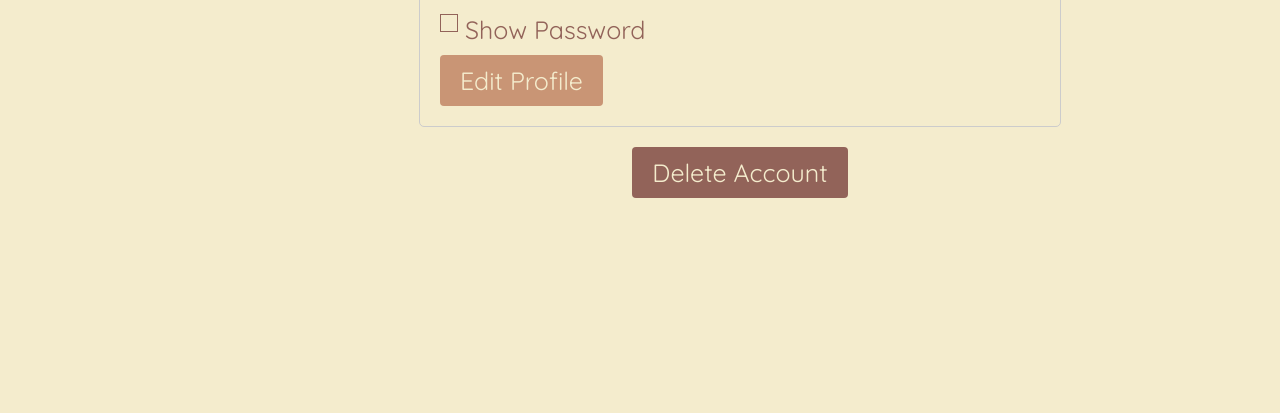
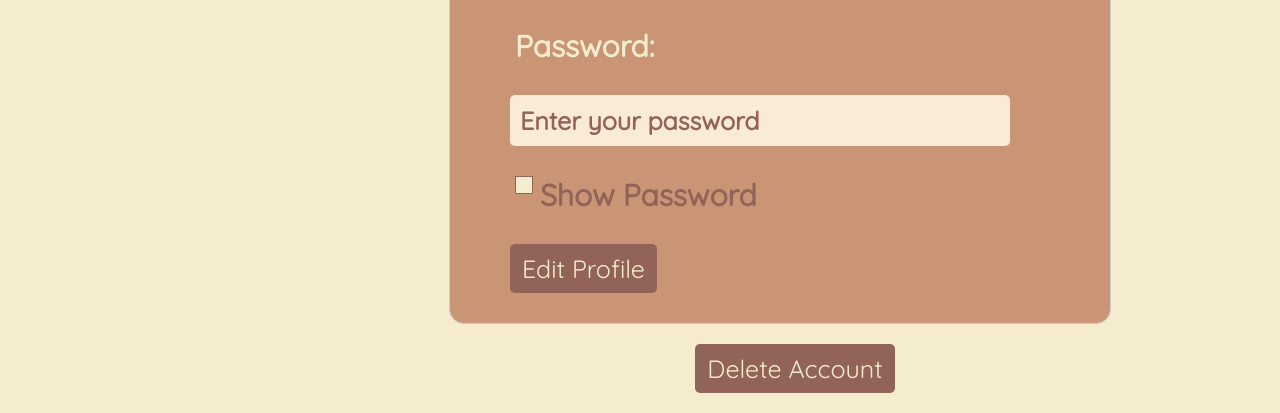
Before and after one commit to songgthu/geNiUS, a website: page frontend/html/profile.html in a window 1280 px wide. Shown: the part 456-869 px from the top of the page. Before the commit the page ends 816 px from the top, so only its background shows below. Drawn offline with nearby package versions, Linux system fonts and the light colour scheme.

```diff
--- a/frontend/styles/profile.css
+++ b/frontend/styles/profile.css
@@ -2,13 +2,18 @@
   font-family: 'Quicksand', sans-serif;
   font-size: 25px;
 }
+h2 {
+  text-align: center;
+  color: #f4eccd;
+  font-size: 40px;
+}
 body {
-
+  padding: 10px;
   background-color: #f4eccd;
 }
 .grid-container {
   display: grid;
-    grid-template-columns: 200px 1fr;
+  grid-template-columns: 280px 1fr;
   grid-template-rows: auto;
   height: 100vh;
 }
@@ -68,10 +73,18 @@
   border: 1px solid #ccc;
   border-radius: 5px;
 }
+input#name, input#email, input#password {
+  width: 80%;
+  margin-top: 20px;
+  margin-left: 30px;
+  margin-right: 30px;
+}
 
 .profile-form label {
   display: block;
   margin-bottom: 10px;
+  color: #f4eccd;
+  font-size: 30px;
 }
 
 .profile-form input[type="text"],
@@ -84,36 +97,43 @@
 }
 
 .profile-form button {
-    background-color: #c99575;
+  display: flex;
+  background-color: #926359;
   color: #f4eccd;
-    padding: 10px 20px;
+  padding: 9px 12px;
   border: none;
-    border-radius: 4px;
+  border-radius: 5px;
   cursor: pointer;
+  font-size: 25px;
+  margin-top: 30px;
 }
 
 .profile-form button:hover {
-    background-color: #926359;
-    transition-duration: 0.5s;
+  background-color: #f4eccd;
+  color: #926359;
+  transition-duration: 0.3s;
 }
 
 .delete-account {
   text-align: center;
   margin-top: 20px;
+
 }
 
 .delete-account button {
   background-color: #926359;
   color: #f4eccd;
-    padding: 10px 20px;
+  padding: 9px 12px;
   border: none;
-    border-radius: 4px;
+  border-radius: 5px;
   cursor: pointer;
+  font-size: 25px;
+
 }
 
 .delete-account button:hover {
   background-color: #c99575;
-    transition-duration: 0.5s;
+  transition-duration: 0.3s;
 }
 
 .show-password-checkbox {
@@ -155,3 +175,62 @@
 .show-password-checkbox:focus + .show-password-label:before {
   outline: 2px solid #926359;
 }
+
+.profileNameLabel, .profileEmailLabel, .profilePwdLabel {
+  color: #f4eccd;
+}
+
+.profile-form {
+  border-radius: 15px;
+  background-color: #c99575;
+  padding: 30px;
+  width: 800px;
+}
+
+input[type="email"], input[type="password"], input[type="text"] {
+  width: 100px;
+  padding: 10px;
+  font-family:'Quicksand', sans-serif;
+  font-size: 25px;
+  font-weight: 700;
+  border-radius: 5px;
+  background-color: antiquewhite;
+  color: #926359;
+  border: none;
+  margin-right: 40px;
+  font-size: 25px;
+}
+
+label {
+  flex-basis: 200px;
+  margin-top: 10px;
+  margin-left: 35px;
+  font-size: 20px;
+  font-weight: 600;
+}
+
+.flex-input {
+  display: flex;
+  flex-direction: row;
+  margin-bottom: 10px;
+}
+
+::placeholder {
+  color: #926359;
+}
+
+.profileHeader {
+  color: #f4eccd;
+  font-weight: 700;
+  font-size: 30px;
+}
+
+.show-password-label {
+  color: #f4eccd;
+  font-weight: 600;
+  font-size: 20px;
+}
+
+button {
+  margin-left: 30px;
+}
```
Also changed, not shown: server.js (+68 -1 lines). Lines whose indentation alone changed are shown as unchanged.
